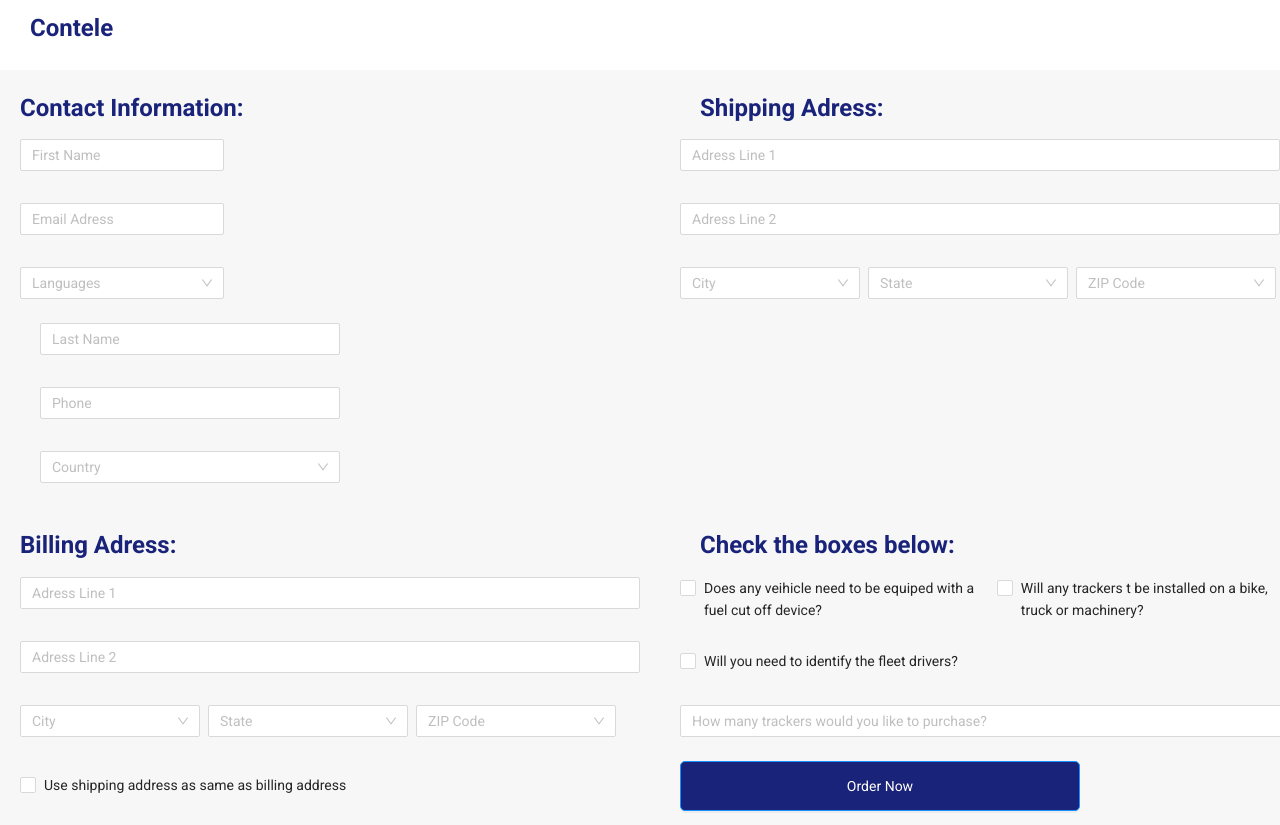
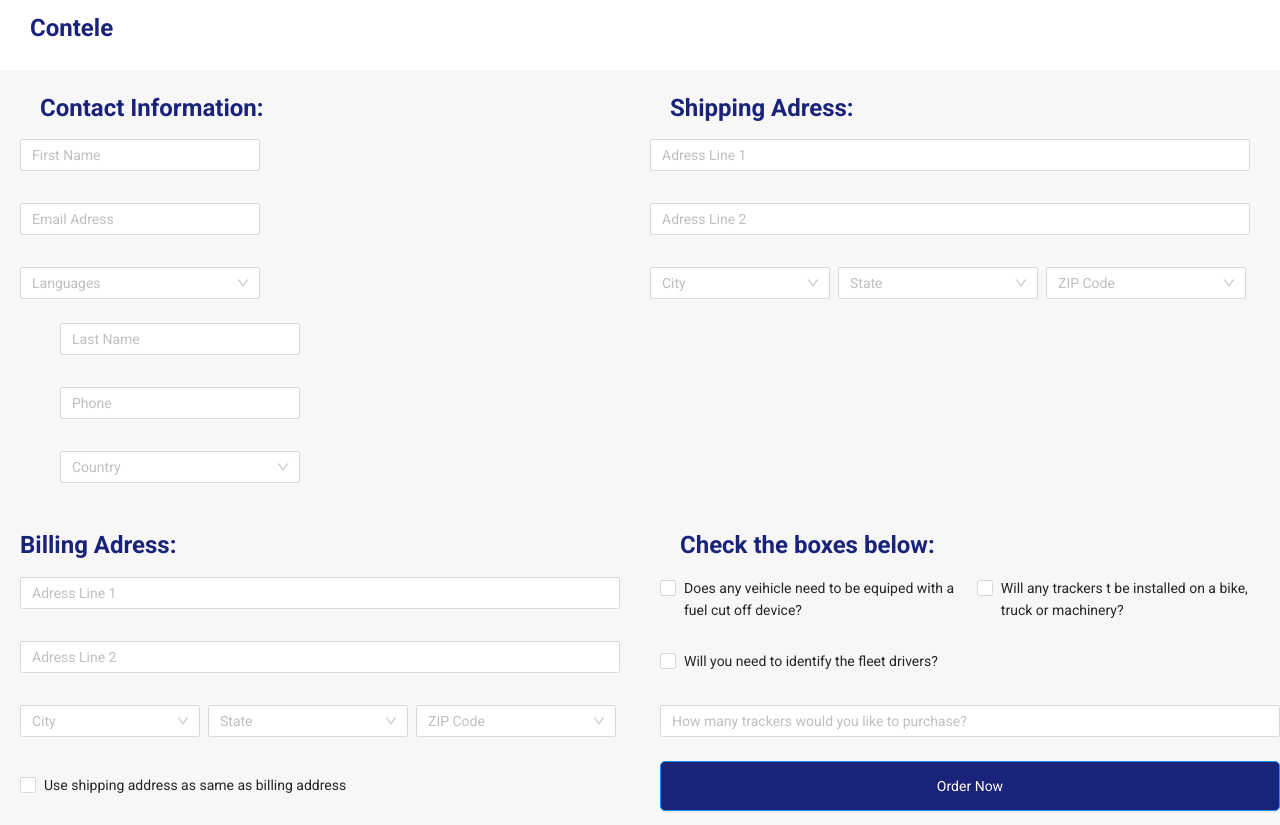
Before and after one commit to crislerwin/ctl-test-nodejs-front, a Next.js app: page / in a window 1280 px wide. Built offline with nearby package versions, Linux system fonts and the light colour scheme.

Commit message:
✨ integrate with json-server api

```diff
--- a/src/pages/index.tsx
+++ b/src/pages/index.tsx
@@ -2,10 +2,14 @@ import { Container, Header, Title, HeaderTitle, FormContainer } from './styles'
 import { Checkbox, Select, Space, Form, Input, Button } from 'antd'
 import { languages, countries } from '../utils/data'
 import { useTheme } from 'styled-components'
+import { api } from '../services/api'
 const Home: React.FC = () => {
   const theme = useTheme()
   const onFinish = (values: any) => {
-    console.log('Success:', values)
+    api.post('/register', values).then((res) => {
+      console.log(res);
+      window.alert('Dados enviados com Sucesso');
+    })
   }
 
   const onFinishFailed = (errorInfo: any) => {
@@ -19,33 +23,38 @@ const Home: React.FC = () => {
       <Container>
         <Form
           name="basic"
-          layout="horizontal"
           initialValues={{ remember: true }}
           onFinish={onFinish}
           onFinishFailed={onFinishFailed}
           autoComplete="off"
         >
           <FormContainer>
-            <div >
-            <Title>Contact Information:</Title>
-              <Space direction="vertical" >
-
-                <Form.Item name="username">
-                  <Input
-                    placeholder="First Name"
-                    type="text"
-                    style={{ marginLeft: 20 }}
-                  />
+            <div style={{ marginLeft: 20 }}>
+              <Title>Contact Information:</Title>
+              <Space direction="vertical" style={{ width: 240 }}>
+                <Form.Item
+                  name="firstname"
+                  rules={[
+                    { required: true, message: 'Please input your firstname!' }
+                  ]}
+                >
+                  <Input placeholder="First Name" />
                 </Form.Item>
-                <Form.Item>
-                  <Input
-                    placeholder="Email Adress"
-                    type="text"
-                    style={{ marginLeft: 20 }}
-                  />
+                <Form.Item
+                  name="email"
+                  rules={[
+                    { required: true, message: 'Please input your email' }
+                  ]}
+                >
+                  <Input placeholder="Email Adress" type="text" />
                 </Form.Item>
-                <Form.Item>
-                  <Select placeholder="Languages" style={{ marginLeft: 20 }}>
+                <Form.Item
+                  name="languages"
+                  rules={[
+                    { required: true, message: 'Please input your languages' }
+                  ]}
+                >
+                  <Select placeholder="Languages">
                     {languages.map((language) => (
                       <Select.Option key={language.id} value={language.value}>
                         {language.label}
@@ -54,15 +63,36 @@ const Home: React.FC = () => {
                   </Select>
                 </Form.Item>
               </Space>
-              <Space direction="vertical" style={{ marginLeft: 40 }}>
-                <Form.Item>
+              <Space
+                direction="vertical"
+                style={{ marginLeft: 40, width: 240 }}
+              >
+                <Form.Item
+                  name="lastname"
+                  rules={[
+                    { required: true, message: 'Please input your lastname!' }
+                  ]}
+                >
                   <Input placeholder="Last Name" />
                 </Form.Item>
-                <Form.Item>
+                <Form.Item
+                  name="phone"
+                  rules={[
+                    {
+                      required: true,
+                      message: 'Please input your phone number!'
+                    }
+                  ]}
+                >
                   <Input placeholder="Phone" />
                 </Form.Item>
-                <Form.Item>
-                  <Select placeholder="Country" style={{ width: 300 }}>
+                <Form.Item
+                  name="country"
+                  rules={[
+                    { required: true, message: 'Please input your country!' }
+                  ]}
+                >
+                  <Select placeholder="Country">
                     {countries.map((region) => (
                       <Select.Option key={region.id} value={region.value}>
                         {region.label}
@@ -74,20 +104,37 @@ const Home: React.FC = () => {
             </div>
 
             <div style={{ marginLeft: 140 }}>
-            <Title>Shipping Adress:</Title>
+              <Title>Shipping Adress:</Title>
               <Space
                 direction="vertical"
-                style={{ width: 600 }}
+                style={{ width: 600, marginRight: 30 }}
               >
-
-                <Form.Item>
+                <Form.Item
+                  name="adress1"
+                  rules={[
+                    {
+                      required: true,
+                      message: 'Please input your firstadress!'
+                    }
+                  ]}
+                >
                   <Input placeholder="Adress Line 1" />
                 </Form.Item>
-                <Form.Item>
+                <Form.Item
+                  name="adress2"
+                  rules={[
+                    { required: true, message: 'Please input your complement' }
+                  ]}
+                >
                   <Input placeholder="Adress Line 2" />
                 </Form.Item>
                 <Space direction="horizontal">
-                  <Form.Item>
+                  <Form.Item
+                    name="city"
+                    rules={[
+                      { required: true, message: 'Please select your city' }
+                    ]}
+                  >
                     <Select placeholder="City" style={{ width: 180 }}>
                       {countries.map((region) => (
                         <Select.Option key={region.id} value={region.value}>
@@ -96,7 +143,12 @@ const Home: React.FC = () => {
                       ))}
                     </Select>
                   </Form.Item>
-                  <Form.Item>
+                  <Form.Item
+                    name="state"
+                    rules={[
+                      { required: true, message: 'Please input your state' }
+                    ]}
+                  >
                     <Select placeholder="State" style={{ width: 200 }}>
                       {countries.map((region) => (
                         <Select.Option key={region.id} value={region.value}>
@@ -105,7 +157,15 @@ const Home: React.FC = () => {
                       ))}
                     </Select>
                   </Form.Item>
-                  <Form.Item>
+                  <Form.Item
+                    name="zipcode"
+                    rules={[
+                      {
+                        required: true,
+                        message: 'Please input your select your zipcode'
+                      }
+                    ]}
+                  >
                     <Select placeholder="ZIP Code" style={{ width: 200 }}>
                       {countries.map((region) => (
                         <Select.Option key={region.id} value={region.value}>
@@ -123,16 +183,37 @@ const Home: React.FC = () => {
               <Title>Billing Adress:</Title>
               <Space
                 direction="vertical"
-                style={{ marginLeft: 20, width: 620 }}
+                style={{ marginLeft: 20, width: 600 }}
               >
-                <Form.Item>
+                <Form.Item
+                  name="b_adress1"
+                  rules={[
+                    {
+                      required: true,
+                      message: 'Please input your select your firstadress!'
+                    }
+                  ]}
+                >
                   <Input placeholder="Adress Line 1" />
                 </Form.Item>
-                <Form.Item>
+                <Form.Item
+                  name="b_adress2"
+                  rules={[
+                    { required: true, message: 'Please complete your address' }
+                  ]}
+                >
                   <Input placeholder="Adress Line 2" />
                 </Form.Item>
                 <Space direction="horizontal">
-                  <Form.Item>
+                  <Form.Item
+                    name="b_city"
+                    rules={[
+                      {
+                        required: true,
+                        message: 'Please input your select your city'
+                      }
+                    ]}
+                  >
                     <Select placeholder="City" style={{ width: 180 }}>
                       {countries.map((region) => (
                         <Select.Option key={region.id} value={region.value}>
@@ -141,7 +222,15 @@ const Home: React.FC = () => {
                       ))}
                     </Select>
                   </Form.Item>
-                  <Form.Item>
+                  <Form.Item
+                    name="b_state"
+                    rules={[
+                      {
+                        required: true,
+                        message: 'Please input your select your state'
+                      }
+                    ]}
+                  >
                     <Select placeholder="State" style={{ width: 200 }}>
                       {countries.map((region) => (
                         <Select.Option key={region.id} value={region.value}>
@@ -150,7 +239,15 @@ const Home: React.FC = () => {
                       ))}
                     </Select>
                   </Form.Item>
-                  <Form.Item>
+                  <Form.Item
+                    name="b_zipcode"
+                    rules={[
+                      {
+                        required: true,
+                        message: 'Please input your select your zipcode'
+                      }
+                    ]}
+                  >
                     <Select placeholder="ZIP Code" style={{ width: 200 }}>
                       {countries.map((region) => (
                         <Select.Option key={region.id} value={region.value}>
@@ -161,7 +258,7 @@ const Home: React.FC = () => {
                   </Form.Item>
                 </Space>
 
-                <Form.Item>
+                <Form.Item name="usesmbillingadress?" valuePropName="checked">
                   <Checkbox>
                     Use shipping address as same as billing address
                   </Checkbox>
@@ -183,25 +280,30 @@ const Home: React.FC = () => {
                   justifyContent: 'space-between'
                 }}
               >
-                <Form.Item>
+                <Form.Item name="fuelcut?" valuePropName="checked">
                   <Checkbox>
                     Does any veihicle need to be equiped with a fuel cut off
                     device?
                   </Checkbox>
                 </Form.Item>
-                <Form.Item>
+                <Form.Item name="trackers?" valuePropName="checked">
                   <Checkbox>
                     Will any trackers t be installed on a bike, truck or
                     machinery?
                   </Checkbox>
                 </Form.Item>
               </div>
-              <Form.Item>
+              <Form.Item name="identify?" valuePropName="checked">
                 <Checkbox>
                   Will you need to identify the fleet drivers?
                 </Checkbox>
               </Form.Item>
-              <Form.Item>
+              <Form.Item
+                name="purchaseTrackers"
+                rules={[
+                  { required: true, message: 'Please input your trackers' }
+                ]}
+              >
                 <Input
                   placeholder="How many trackers would you like to purchase?"
                   type="number"
@@ -210,12 +312,11 @@ const Home: React.FC = () => {
               </Form.Item>
               <Button
                 style={{
-                  width: 400,
+                  width: 620,
                   height: 50,
                   borderRadius: 5,
                   backgroundColor: theme.colors.text
                 }}
-                size="small"
                 type="primary"
                 htmlType="submit"
               >
--- a/src/pages/styles/index.ts
+++ b/src/pages/styles/index.ts
@@ -23,6 +23,7 @@ const HeaderTitle = styled.h1`
 const FormContainer = styled.div`
   display: flex;
   flex-direction: row;
+  width: 100%;
 
 `
 
@@ -80,7 +81,7 @@ const AdressContainer = styled.div`
   flex-direction: column;
   margin-left: 20px;
 `
-export {
+export  {
 FormContainer,
   Container,
   StyledInput,
--- a/src/services/api.ts
+++ b/src/services/api.ts
@@ -1,5 +1,5 @@
 import axios from 'axios';
 
 export const api = axios.create({
-  baseURL: 'http://learn.eastus2.cloudapp.azure.com:8000',
+  baseURL: 'http://127.0.0.1:3004/',
 });
```
Also changed, not shown: src/db/db.json (+46 -24 lines).
